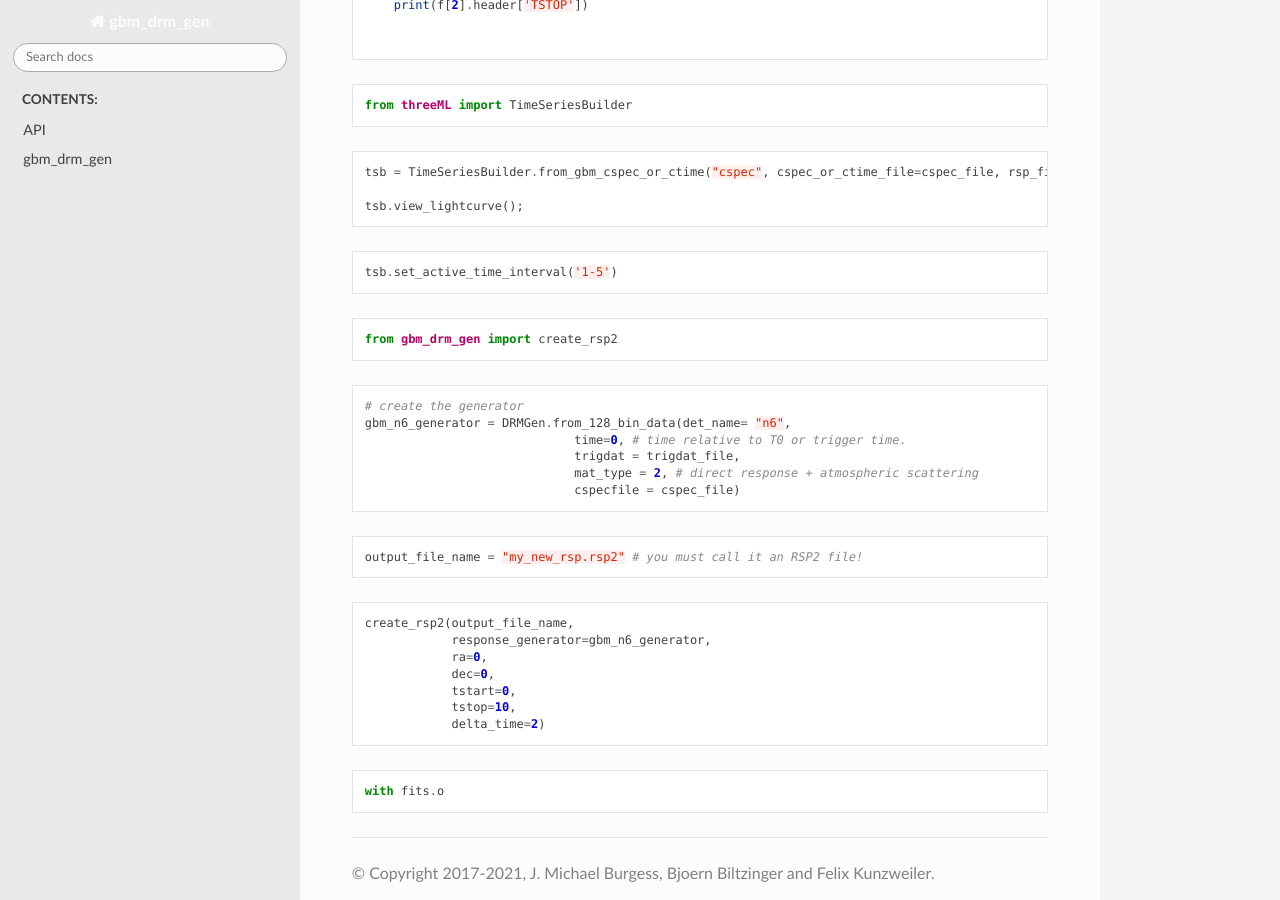
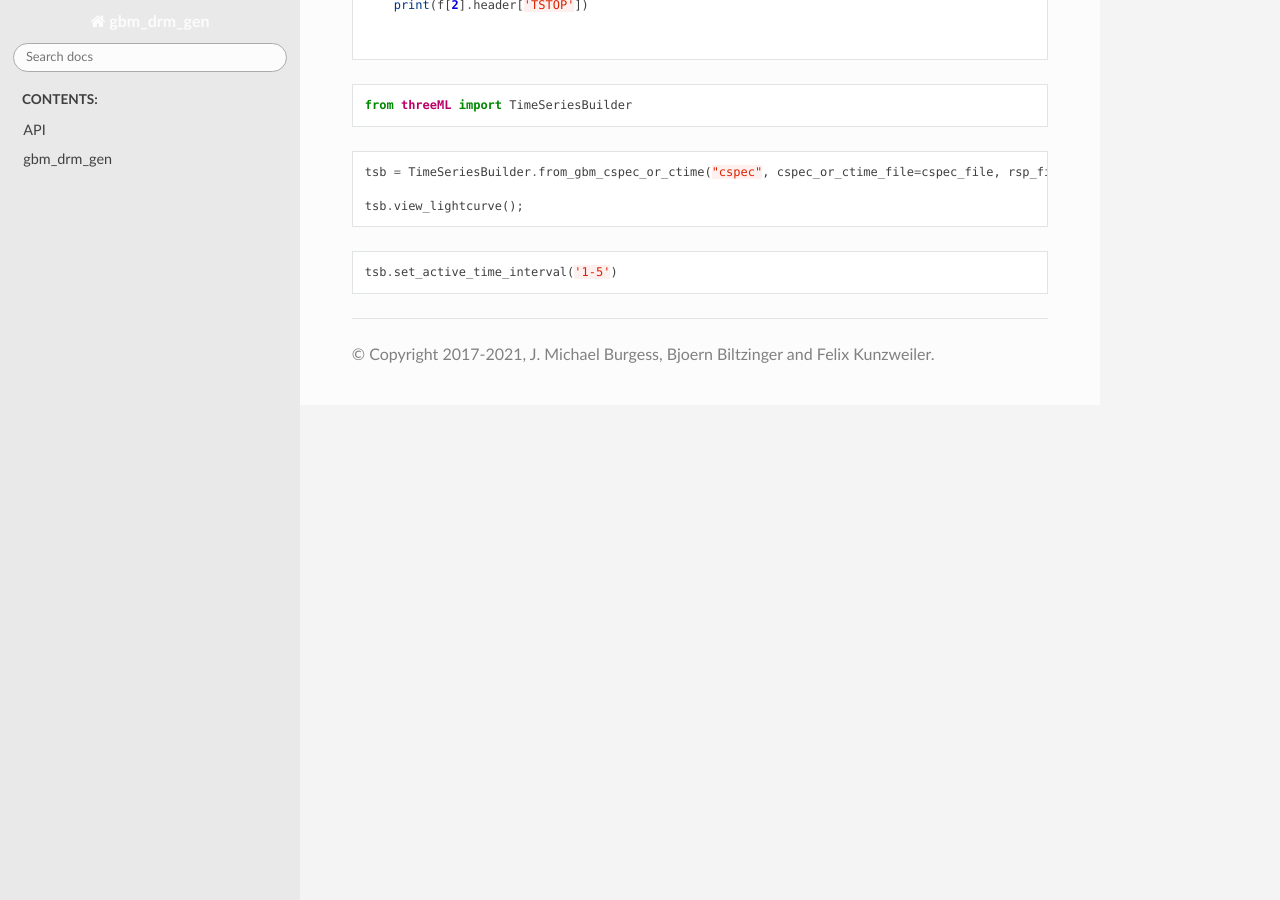
Before and after one commit to grburgess/gbm_drm_gen, a Sphinx documentation site: the page built from docs/md/drm_gen_doc.md, in a window 1280 px wide and 900 px high, scrolled down 5813 px. Built offline with Sphinx 7.4.7 and the Read the Docs theme 2.0.0, drawn with Linux system fonts in a browser that asks for light colours; pages that are not in the unit, such as notebooks, are missing from menus; after the commit the page ends 6218 px from its top, so only the background shows below that.

Commit message:
fix docs

````diff
--- a/docs/md/drm_gen_doc.md
+++ b/docs/md/drm_gen_doc.md
@@ -330,34 +330,3 @@ tsb.view_lightcurve();
 ```python
 tsb.set_active_time_interval('1-5')
 ```
-
-```python
-from gbm_drm_gen import create_rsp2
-```
-
-```python
-# create the generator
-gbm_n6_generator = DRMGen.from_128_bin_data(det_name= "n6",
-                             time=0, # time relative to T0 or trigger time.
-                             trigdat = trigdat_file,
-                             mat_type = 2, # direct response + atmospheric scattering
-                             cspecfile = cspec_file)
-```
-
-```python
-output_file_name = "my_new_rsp.rsp2" # you must call it an RSP2 file!
-```
-
-```python
-create_rsp2(output_file_name,
-            response_generator=gbm_n6_generator,
-            ra=0,
-            dec=0,
-            tstart=0,
-            tstop=10,
-            delta_time=2)
-```
-
-```python
-with fits.o
-```
````
Also changed, not shown: 1 other file.
